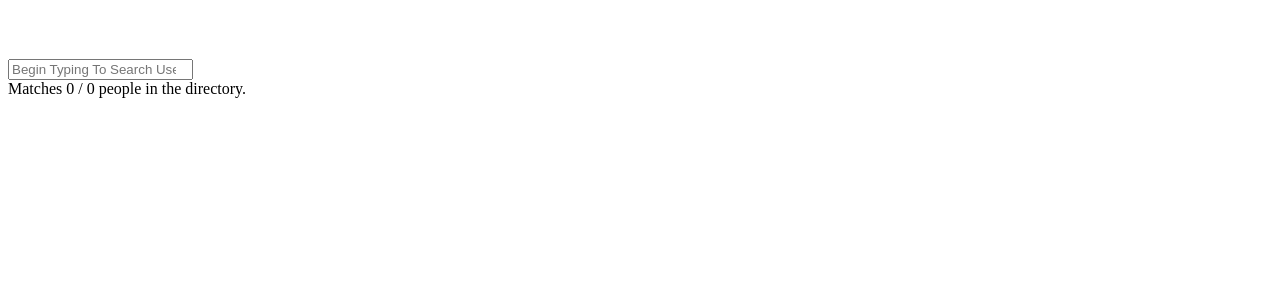
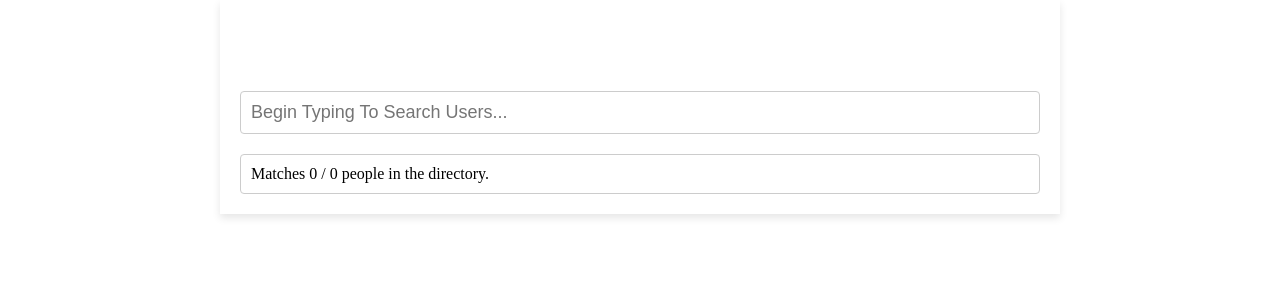
Before and after one commit to Shuhib1924/htmx-django, a Django app: page /src1/ in a window 1280 px wide. Shown: the top 300 px of the page. Run offline with Django 5.2, Linux system fonts and the light colour scheme; data that the repository does not hold is empty; parts of the project's set-up code (start-up, migrations or seed data) failed here and were passed over; some libraries are stand-ins or nearby versions.

Commit message:
search1: styling

```diff
--- a/search1/views.py
+++ b/search1/views.py
@@ -2,6 +2,7 @@ from django.shortcuts import render
 from django.template.loader import render_to_string
 from django.http import JsonResponse
 from .models import Person
+from django.utils.html import format_html
 
 
 def index(request):
@@ -22,3 +23,15 @@ def result(request):
 
     context = {"people": people, "count": all_people.count()}
     return render(request, "search1/result.html", context)
+
+
+def highlight_matched_text(text, query):
+    """
+    Inserts html around the matched text.
+    """
+    start = text.lower().find(query.lower())
+    if start == -1:
+        return text
+    end = start + len(query)
+    highlighted = format_html('<span class="highlight">{}</span>', text[start:end])
+    return format_html("{}{}{}", text[:start], highlighted, text[end:])
--- a/templates/search1/index.html
+++ b/templates/search1/index.html
@@ -27,5 +27,41 @@
     {% include "search1/result.html" %}
 </div>
 
+<style>
+    #container {
+        max-width: 800px;
+        margin: auto;
+        padding: 20px;
+        box-shadow: 0 4px 8px rgba(0,0,0,0.1);
+    }
+    h3 {
+        font-size: 24px;
+        margin-bottom: 20px;
+    }
+    .htmx-indicator {
+        display: inline-block;
+        margin-left: 10px;
+    }
+    form {
+        position: relative;
+    }
+    .form-control {
+        width: 100%;
+        padding: 10px;
+        font-size: 18px;
+        border: 1px solid #ccc;
+        border-radius: 4px;
+    }
+    #search-results {
+        margin-top: 20px;
+        padding: 10px;
+        border: 1px solid #ccc;
+        border-radius: 4px;
+    }
+    .highlight {
+        background-color: #46ffb3;
+    }
+</style>
+
 </body>
 </html>
```
